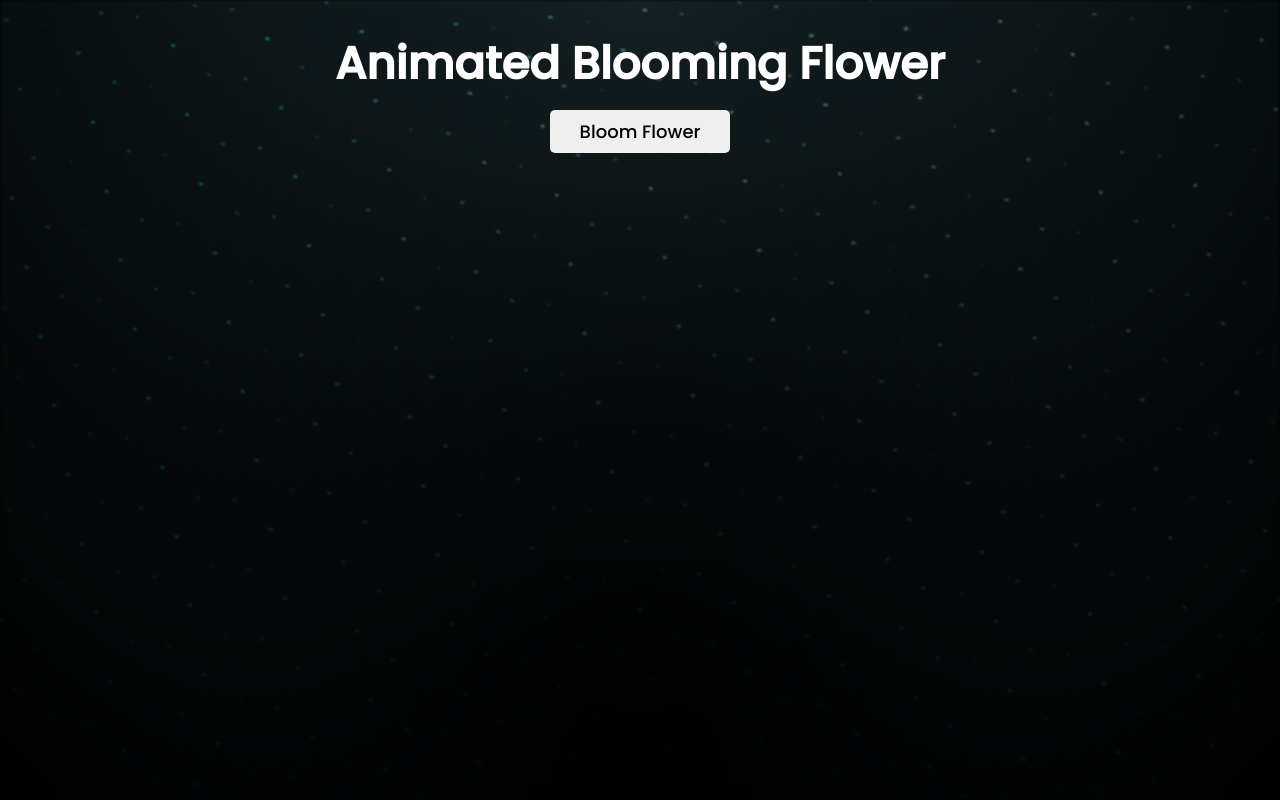
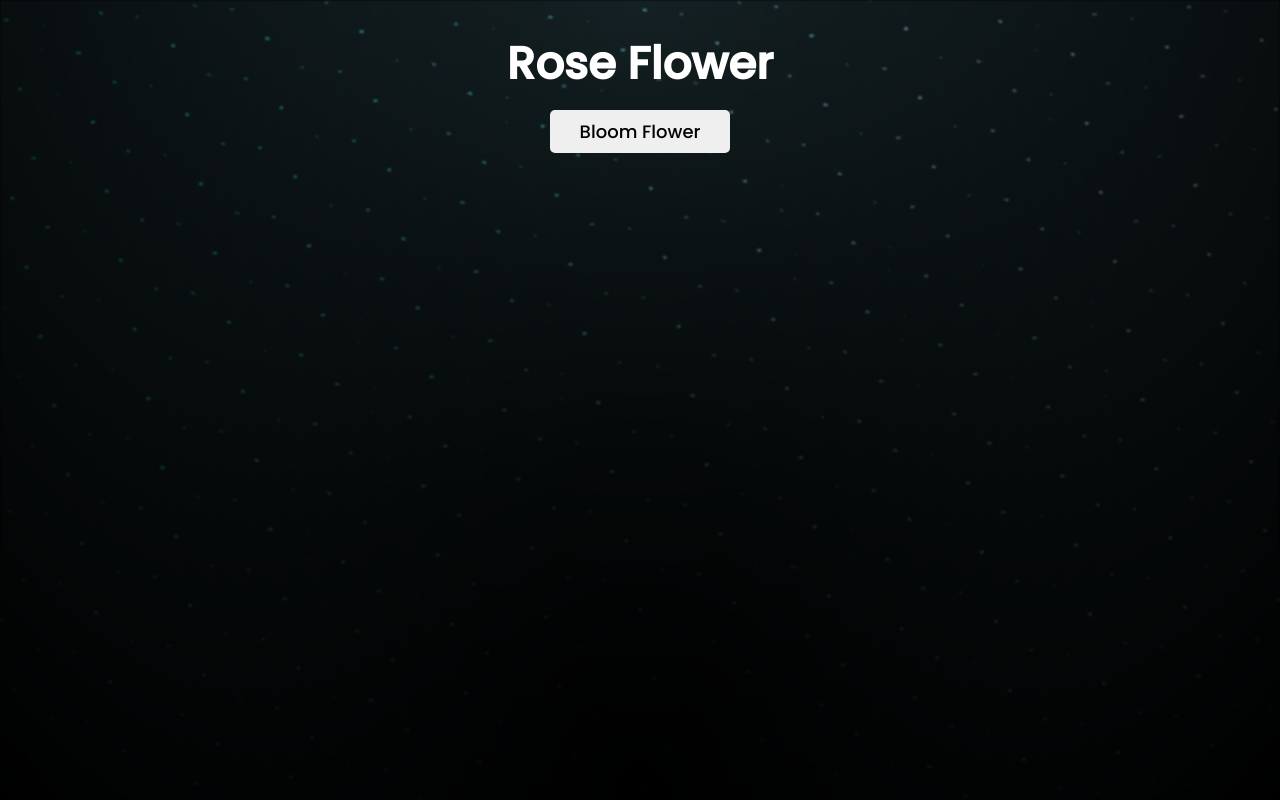
Before and after one commit to DrDoom-hub/Rose--Flower, a plain HTML site: page index.html in a window 1280 px wide. Drawn offline with Linux system fonts and the light colour scheme.

Commit message:
index.html

```diff
--- a/index.html
+++ b/index.html
@@ -1266,7 +1266,7 @@
   </head>
 
   <body class="not-loaded">
-    <h1 class="title">Animated Blooming Flower</h1>
+    <h1 class="title">Rose Flower</h1>
     <button class="reloadBtn" onclick="bloomFlower()">Bloom Flower</button>
     <div class="night"></div>
     <div class="flowers">
```
